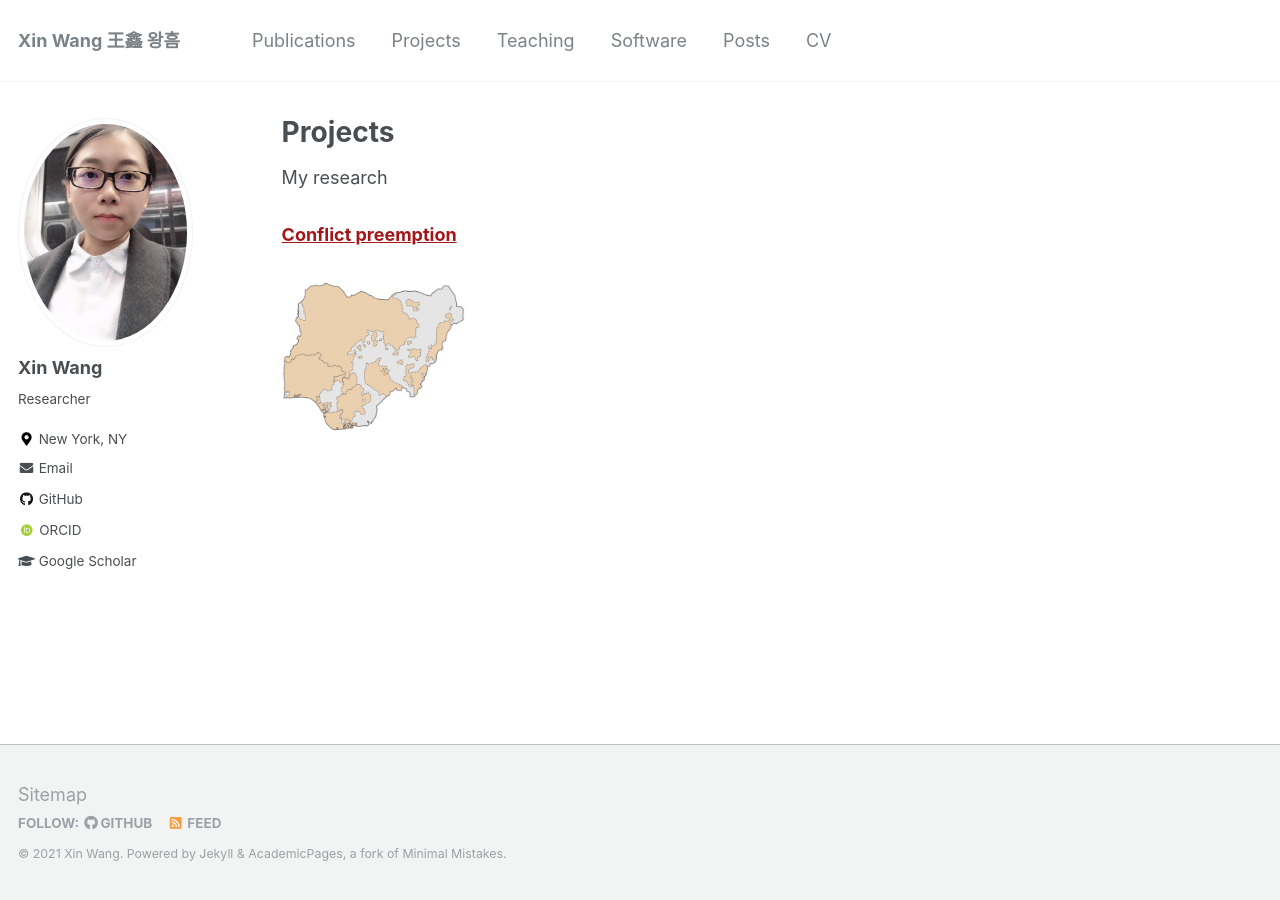
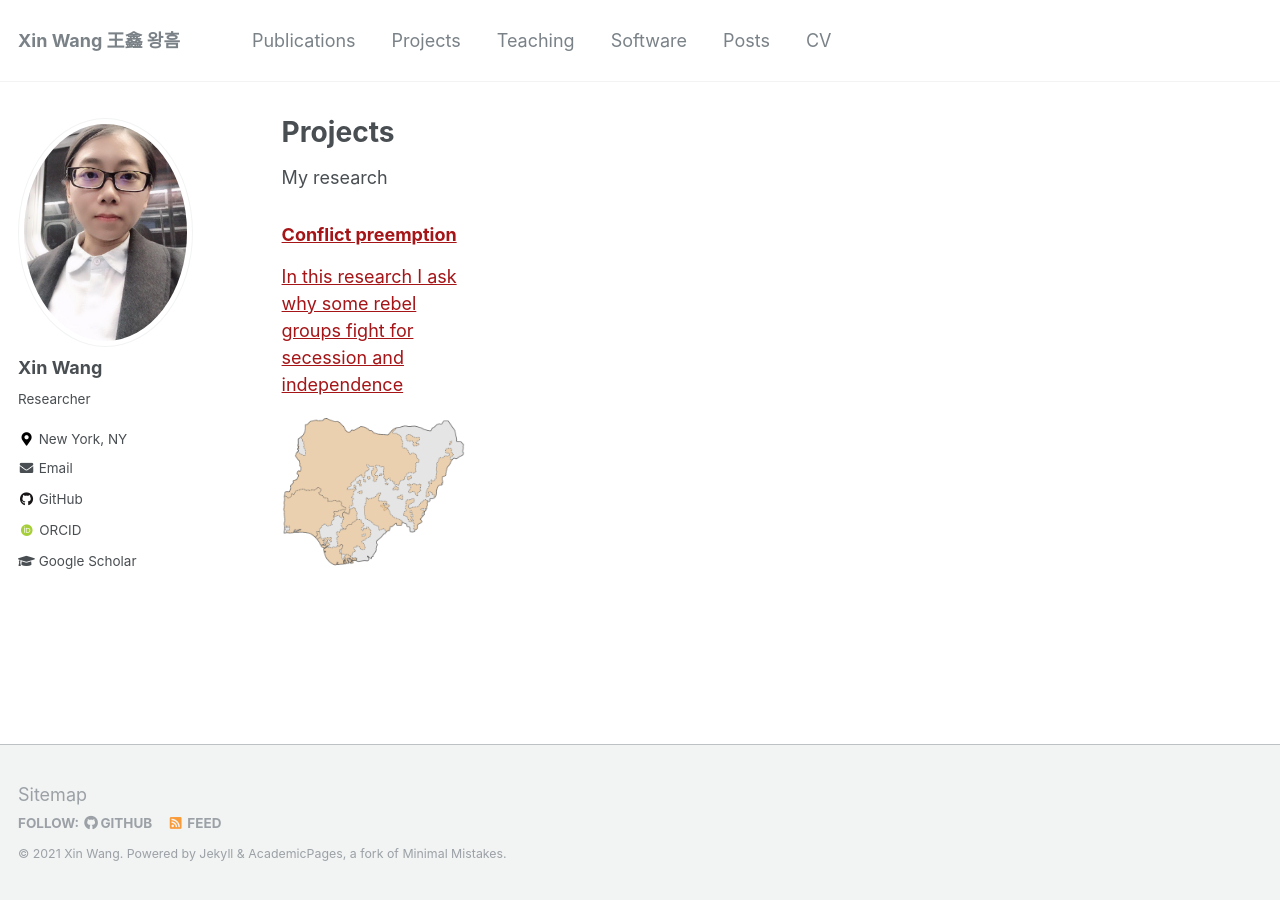
Before and after one commit to xin-wang-kr/xin-wang-kr.github.io, a Jekyll site: the page built from _pages/research.md, in a window 1280 px wide. Built offline with Jekyll 4.4.1, drawn with Linux system fonts in a browser that asks for light colours; some web fonts are replaced.

Commit message:
Update conflict-preemption.md

```diff
--- a/_research/conflict-preemption.md
+++ b/_research/conflict-preemption.md
@@ -1,7 +1,7 @@
 ---
 title: "Conflict preemption"
 layout: single-portfolio
-excerpt: "<img src='/images/research/epr.png' alt=''>"
+excerpt: "In this research I ask why some rebel groups fight for secession and independence<br /><img src='/images/research/epr.png' alt=''>"
 collection: research
 order_number: 10
 header:
```
